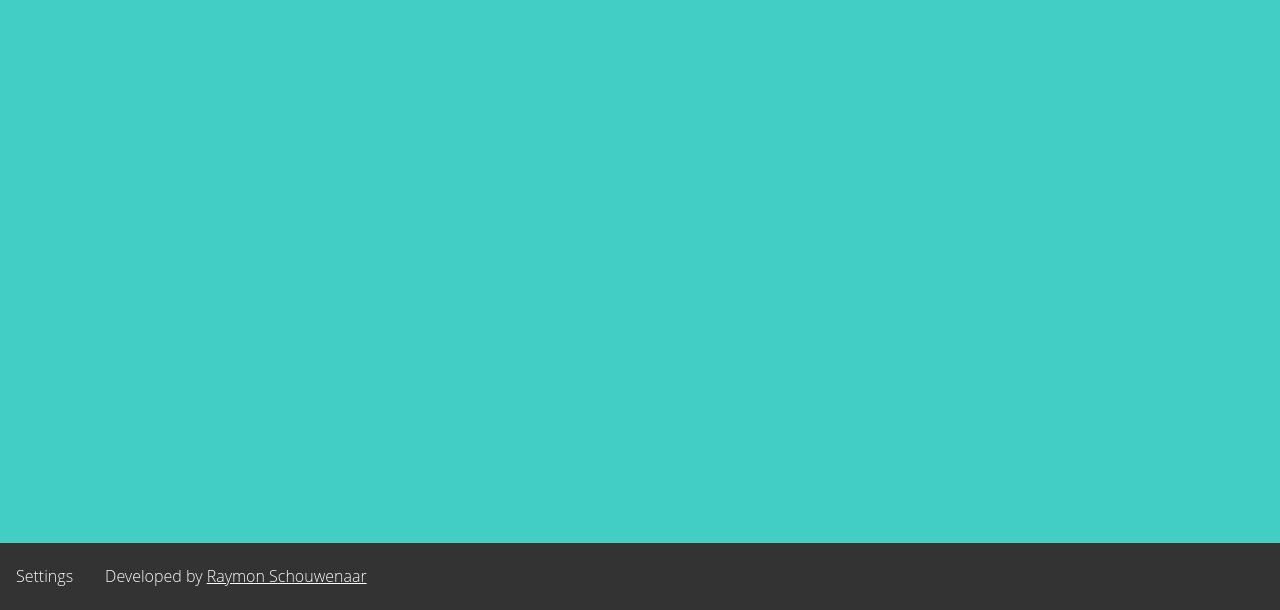
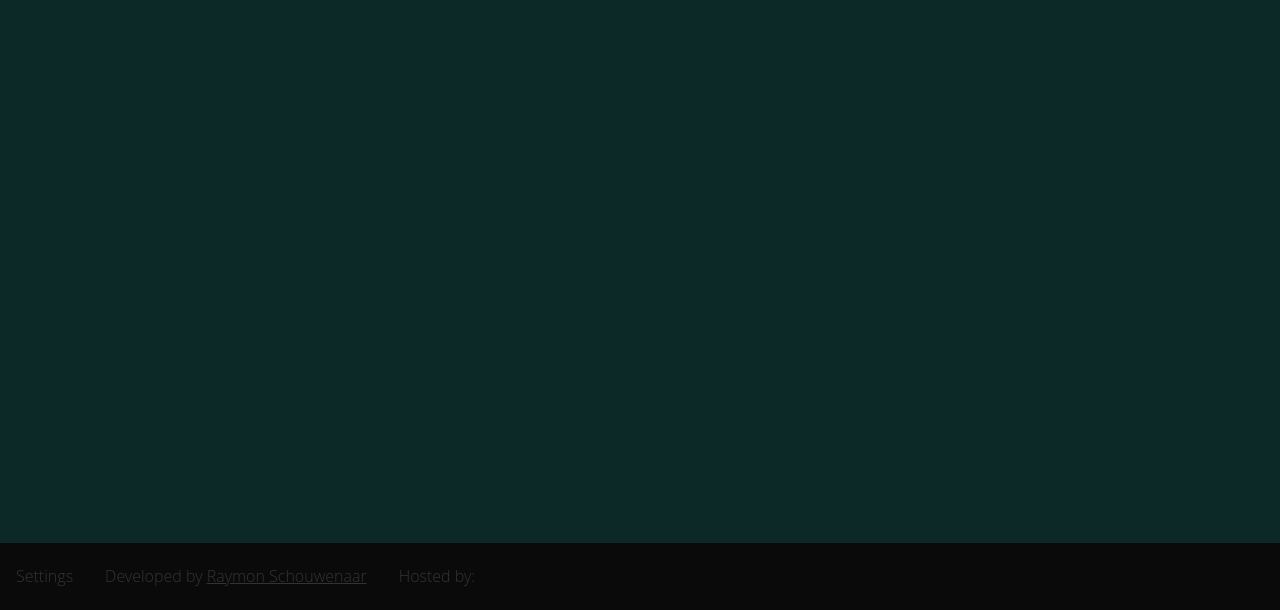
Before and after one commit to devbyray/your-weather-channel, a website: page index.html in a window 1280 px wide. Shown: the part 190-800 px from the top of the page. Drawn offline with Linux system fonts and the light colour scheme; no server answers; a web font is replaced by a local one.

Commit message:
Added overlay html around the form.

```diff
--- a/index.html
+++ b/index.html
@@ -42,6 +42,7 @@
             <!-- <pre id="pre"></pre> -->
         </div>
         <header id="header" class="">
+            <div id="overlay">
                 <div class="wCast_form">
                     <form id="weather_cast_form">
                         <div class="city_row">
@@ -60,13 +61,16 @@
                         <span id="closeForm" class="iconicfill-x"></span>
                     </form>
                 </div>
+            </div>
             <nav id="nav">
                 <ul>
                     <li id="showSettings"><span class="text">Settings</span> <span class="iconicfill-equalizer"></span></li>
                     <li id="develop">Developed by <a href="http://www.raymonschouwenaar.nl/" target="_blank">Raymon Schouwenaar</a></li>
+                    <li id="github">Hosted by: <a href="https://github.com/raymonschouwenaar/your-weather-channel" target="_blank"><span class="brandico-github"></span></a></li>
                 </ul>
             </nav>
         </header><!-- /header -->
+
 
 
         <script src="app/bower_components/underscore/underscore.js"></script>
```
Lines whose indentation alone changed are shown as unchanged.
